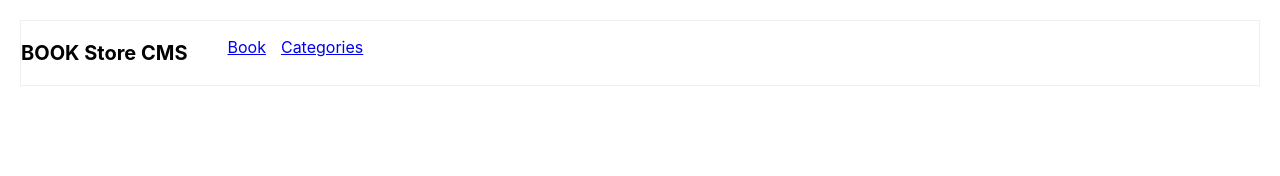
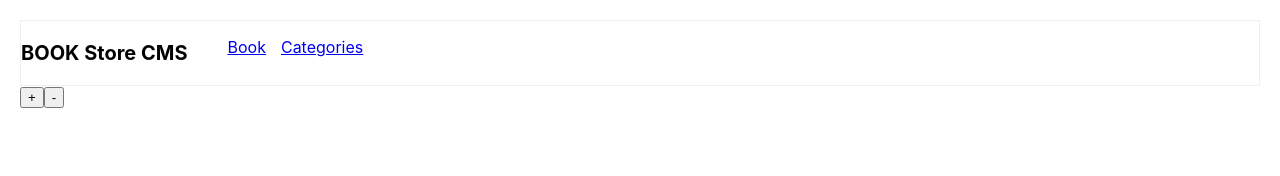
Before and after one commit to gergitokusse/React-Bookstore, a React (Create React App) app: page /counter in a window 1280 px wide. Shown: the top 176 px of the page. Built offline with nearby package versions, Linux system fonts and the light colour scheme.

Commit message:
React-Redux bookstore action and reducer setup

```diff
--- a/package.json
+++ b/package.json
@@ -3,6 +3,7 @@
   "version": "0.1.0",
   "private": true,
   "dependencies": {
+    "@reduxjs/toolkit": "^1.9.5",
     "@testing-library/jest-dom": "^5.16.5",
     "@testing-library/react": "^13.4.0",
     "@testing-library/user-event": "^13.5.0",
@@ -10,6 +11,7 @@
     "match-sorter": "^6.3.1",
     "react": "^18.2.0",
     "react-dom": "^18.2.0",
+    "react-redux": "^8.1.0",
     "react-router-dom": "^6.13.0",
     "react-scripts": "5.0.1",
     "sort-by": "^1.2.0",
--- a/src/components/BookCatagory.js
+++ b/src/components/BookCatagory.js
@@ -1,7 +1,11 @@
+import React from 'react';
+import { useSelector } from 'react-redux';
+
 function BooKCatagory() {
+  const catagory = useSelector((state) => state.catagory);
   return (
     <div>
-      Book Catagories
+      <p>{Object.values(catagory)}</p>
     </div>
   );
 }
--- a/src/components/InputnewBook.js
+++ b/src/components/InputnewBook.js
@@ -2,7 +2,7 @@ function InputNewBook() {
   return (
     <div>
       <h2>Add new Book</h2>
-      <form>
+      <form name="addnewbook" id="myform">
         <input type="text" />
         <select>
           <option value="" key="">Option-1</option>
--- a/src/components/Navigation.js
+++ b/src/components/Navigation.js
@@ -6,6 +6,7 @@ const Navigation = () => (
     <ul>
       <li><Link to="/">Book</Link></li>
       <li><Link to="/categories">Categories</Link></li>
+      {/* <li><Link to="/counter">Counter</Link></li> */}
     </ul>
   </nav>
 );
--- a/src/components/bookList.js
+++ b/src/components/bookList.js
@@ -1,6 +1,7 @@
 import { Route, Routes } from 'react-router-dom';
 import BookStat from './bookstate';
 import BooKCatagory from './BookCatagory';
+import Counter from './counter';
 
 function BookList() {
   return (
@@ -8,6 +9,7 @@ function BookList() {
       <Routes>
         <Route path="/" element={<BookStat />} />
         <Route path="/categories" element={<BooKCatagory />} />
+        <Route path="/counter" element={<Counter />} />
       </Routes>
     </div>
   );
--- a/src/components/bookstate.js
+++ b/src/components/bookstate.js
@@ -3,8 +3,6 @@ import InputNewBook from './InputnewBook';
 function BookStat() {
   return (
     <div>
-      <h3>Book Name</h3>
-      <span>Book Authore</span>
       <InputNewBook />
     </div>
   );
--- /dev/null
+++ b/src/components/counter.js
@@ -0,0 +1,27 @@
+import React from 'react';
+import { useSelector, useDispatch } from 'react-redux';
+import { addBook, removeBook } from '../redux/book/bookSlice';
+
+function Counter() {
+  const count = useSelector((state) => state.value);
+  const dispatch = useDispatch();
+  return (
+    <div>
+      <span>{count}</span>
+      <button
+        type="submit"
+        onClick={() => dispatch(addBook())}
+      >
+        +
+      </button>
+      <button
+        type="submit"
+        onClick={() => dispatch(removeBook())}
+      >
+        -
+      </button>
+    </div>
+  );
+}
+
+export default Counter;
--- a/src/index.js
+++ b/src/index.js
@@ -1,17 +1,18 @@
 import React from 'react';
 import ReactDOM from 'react-dom/client';
 import './index.css';
+import { Provider } from 'react-redux';
+import store from './redux/store';
 import App from './App';
 import reportWebVitals from './reportWebVitals';
 
 const root = ReactDOM.createRoot(document.getElementById('root'));
 root.render(
   <React.StrictMode>
-    <App />
+    <Provider store={store}>
+      <App />
+    </Provider>
   </React.StrictMode>,
 );
 
-// If you want to start measuring performance in your app, pass a function
-// to log results (for example: reportWebVitals(console.log))
-// or send to an analytics endpoint. Learn more: https://bit.ly/CRA-vitals
 reportWebVitals();
--- /dev/null
+++ b/src/redux/book/bookSlice.js
@@ -0,0 +1,27 @@
+import { createSlice } from '@reduxjs/toolkit';
+
+const initialState = {
+  books: [],
+};
+
+const bookSlice = createSlice({
+  name: 'books',
+  initialState,
+  reducers: {
+    addBook(state, action) {
+      const { booktitle, bookauthor } = action.payload;
+      const newbook = {
+        booktitle,
+        bookauthor,
+      };
+      state.books.push(newbook);
+    },
+    removeBook(state) {
+      state.books = [];
+    },
+  },
+});
+
+export const { addBook, removeBook } = bookSlice.actions;
+
+export default bookSlice.reducer;
--- /dev/null
+++ b/src/redux/catagory/catagorySlice.js
@@ -0,0 +1,19 @@
+import { createSlice } from '@reduxjs/toolkit';
+
+const initialState = {
+  catagory: ['Under construction !!!'],
+};
+
+const catagoryReducer = createSlice({
+  name: 'catagory',
+  initialState,
+  reducers: {
+    checkStatus(state) {
+      return state.catagory;
+    },
+  },
+});
+
+export const { checkStatus } = catagoryReducer.actions;
+
+export default catagoryReducer.reducer;
--- /dev/null
+++ b/src/redux/store.js
@@ -0,0 +1,12 @@
+import { configureStore } from '@reduxjs/toolkit';
+import bookSlice from './book/bookSlice';
+import catagorySlice from './catagory/catagorySlice';
+
+const store = configureStore({
+  reducer: {
+    books: bookSlice,
+    catagory: catagorySlice,
+  },
+});
+
+export default store;
```
Also changed, not shown: 1 other file (tests, documents, lock files or other folders).
